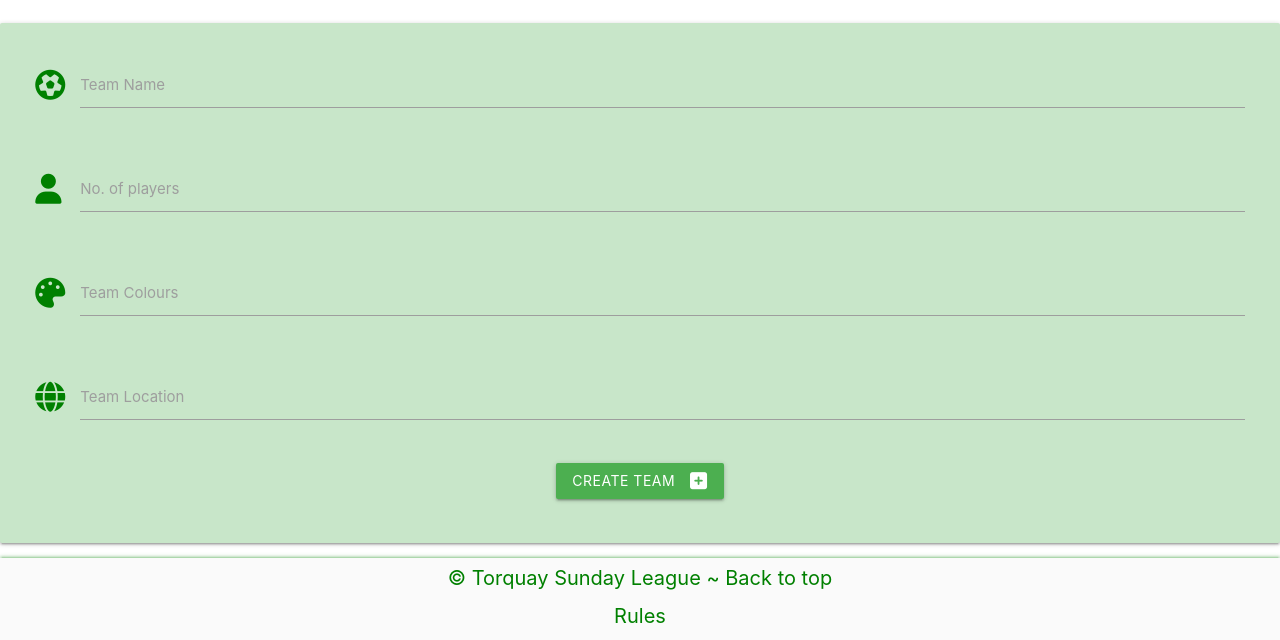
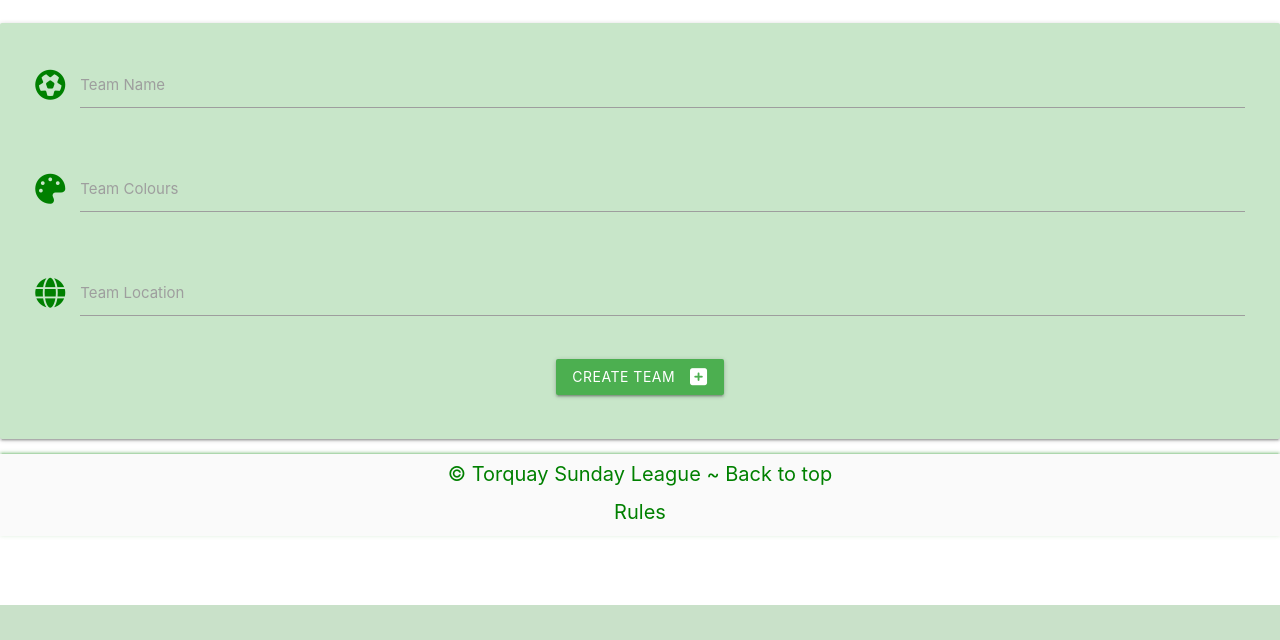
Before and after one commit to ryanmcnally93/torquay-sunday-league, a Flask app: page /create_team in a window 1280 px wide. Shown: the part 195-835 px from the top of the page. After the commit the page ends 800 px from the top, so only its background shows below. Run offline with Flask 3, Linux system fonts and the light colour scheme; some libraries are stand-ins or nearby versions.

Commit message:
Number of players attribute increments, player kit number error fix

```diff
--- a/torquay_sunday_league/models.py
+++ b/torquay_sunday_league/models.py
@@ -5,7 +5,7 @@ class Team(db.Model):
     #schema for the Team model
     id = db.Column(db.Integer, primary_key=True)
     team_name = db.Column(db.String(25), unique=True, nullable=False)
-    team_no_of_players = db.Column(db.Integer, primary_key=False, nullable=False)
+    team_no_of_players = db.Column(db.Integer, primary_key=False)
     team_colour = db.Column(db.String(30), nullable=False)
     team_location = db.Column(db.String(25), unique=True, nullable=False)
     players = db.relationship(
--- a/torquay_sunday_league/routes.py
+++ b/torquay_sunday_league/routes.py
@@ -14,6 +14,7 @@ def home():
 @app.route("/teams")
 def teams():
     teams = list(Team.query.order_by(Team.team_name).all())
+    # update team no of players
     return render_template("teams.html", teams=teams)
 
 
@@ -22,7 +23,7 @@ def create_team():
     if request.method == "POST":
         team = Team(
             team_name=request.form.get("team_name"),
-            team_no_of_players=request.form.get("team_no_of_players"),
+            team_no_of_players=0,
             team_colour=request.form.get("team_colour"),
             team_location=request.form.get("team_location")
             )
@@ -119,7 +120,7 @@ def edit_team(team_id):
     team = Team.query.get_or_404(team_id)
     if request.method == "POST":
         team.team_name = request.form.get("team_name")
-        team.team_no_of_players = request.form.get("team_no_of_players")
+        team.team_no_of_players = len(Player.query.get(team_id))
         team.team_colour = request.form.get("team_colour")
         team.team_location = request.form.get("team_location")
         db.session.commit()
@@ -162,14 +163,15 @@ def edit_player(player_id, team_id):
 @app.route("/add_player/<int:id>", methods=["GET", "POST"])
 def add_player(id):
     players = list(Player.query.order_by(Player.player_kit_number).all())
+    search = Team.query.get(id).players
     teams = list(Team.query.order_by(Team.team_name).all())
     team = Team.query.get_or_404(id)
-    for current in Player.query.all():
+    for current in search:
         if str(current.player_kit_number) == request.form.get("player_kit_number"):
             flash(f"Error: This {team.team_name} kit number is already taken!")
             return render_template("add_player.html", teams=teams, team=team,)
 
-    for current in Player.query.all():
+    for current in search:
         if str(current.player_name) == request.form.get("player_name"):
             flash(f"Error: This player has already been registered!")
             return render_template("add_player.html", teams=teams, team=team,)
@@ -196,6 +198,12 @@ def add_player(id):
 @app.route("/team_profile/<int:id>", methods=["GET", "POST"])
 def team_profile(id):
     team = Team.query.get_or_404(id)
+    number_of_players = 0
+    players = Team.query.get(id).players
+    for player in players:
+        number_of_players += 1
+
+    team.team_no_of_players = number_of_players
     return render_template("team_profile.html", team=team)
 
 
--- a/torquay_sunday_league/templates/create_team.html
+++ b/torquay_sunday_league/templates/create_team.html
@@ -11,14 +11,6 @@
                 <i class="fas fa-solid fa-futbol form-icon-colour prefix"></i>
                 <input id="team_name" name="team_name" minlength="3" maxlength="20" type="text" class="validate" required>
                 <label for="team_name">Team Name</label>
-            </div>
-        </div>
-        <!-- Team No. Of Players -->
-        <div class="row">
-            <div class="input-field col s12">
-                <i class="fas fa-solid fa-user form-icon-colour prefix"></i>
-                <input id="team_no_of_players" name="team_no_of_players" type="number" class="validate" required>
-                <label for="team_no_of_players">No. of players</label>
             </div>
         </div>
         <!-- Team Colour -->
```
Also changed, not shown: torquay_sunday_league/templates/edit_team.html (+0 -8 lines), torquay_sunday_league/templates/log_in.html (+0 -8 lines).
